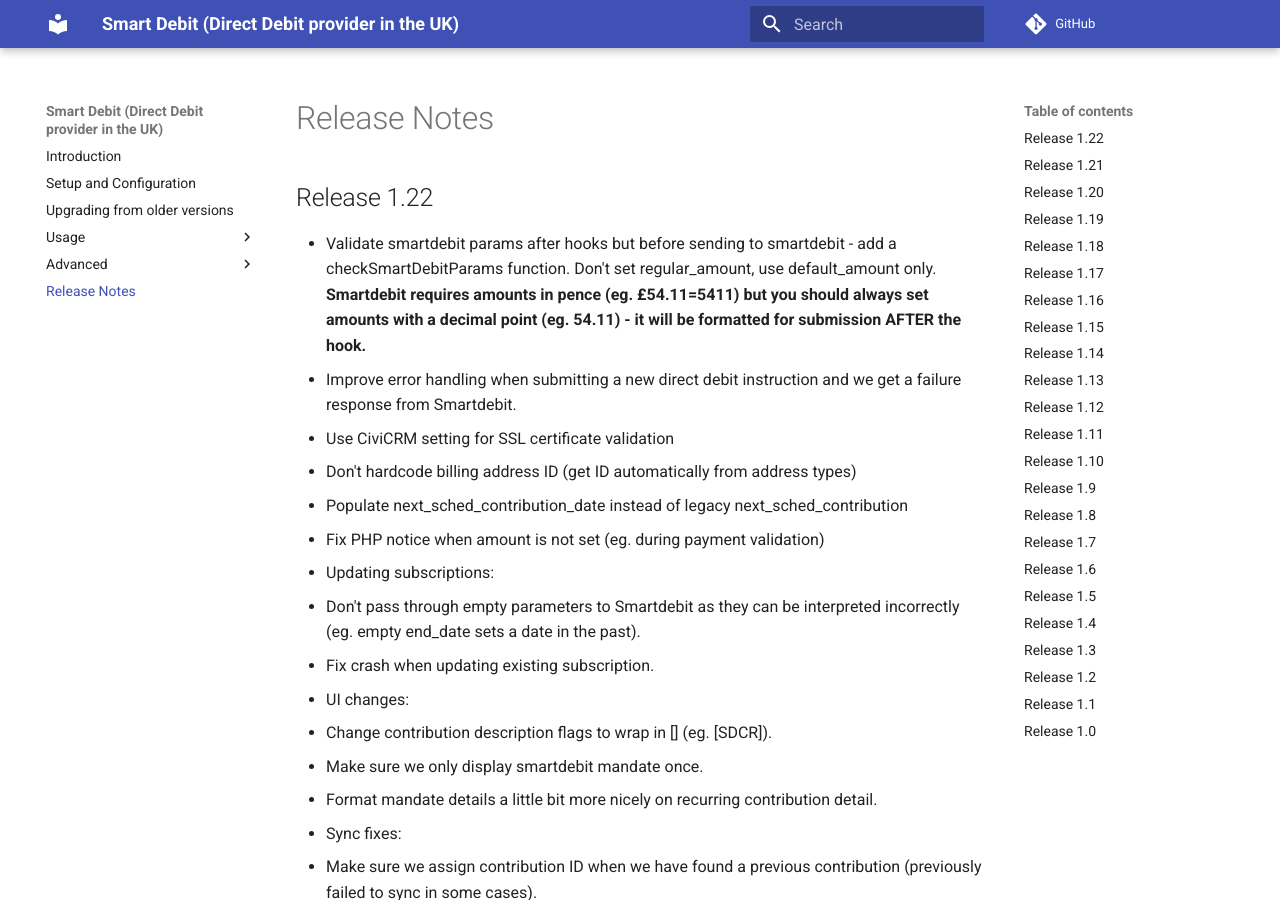
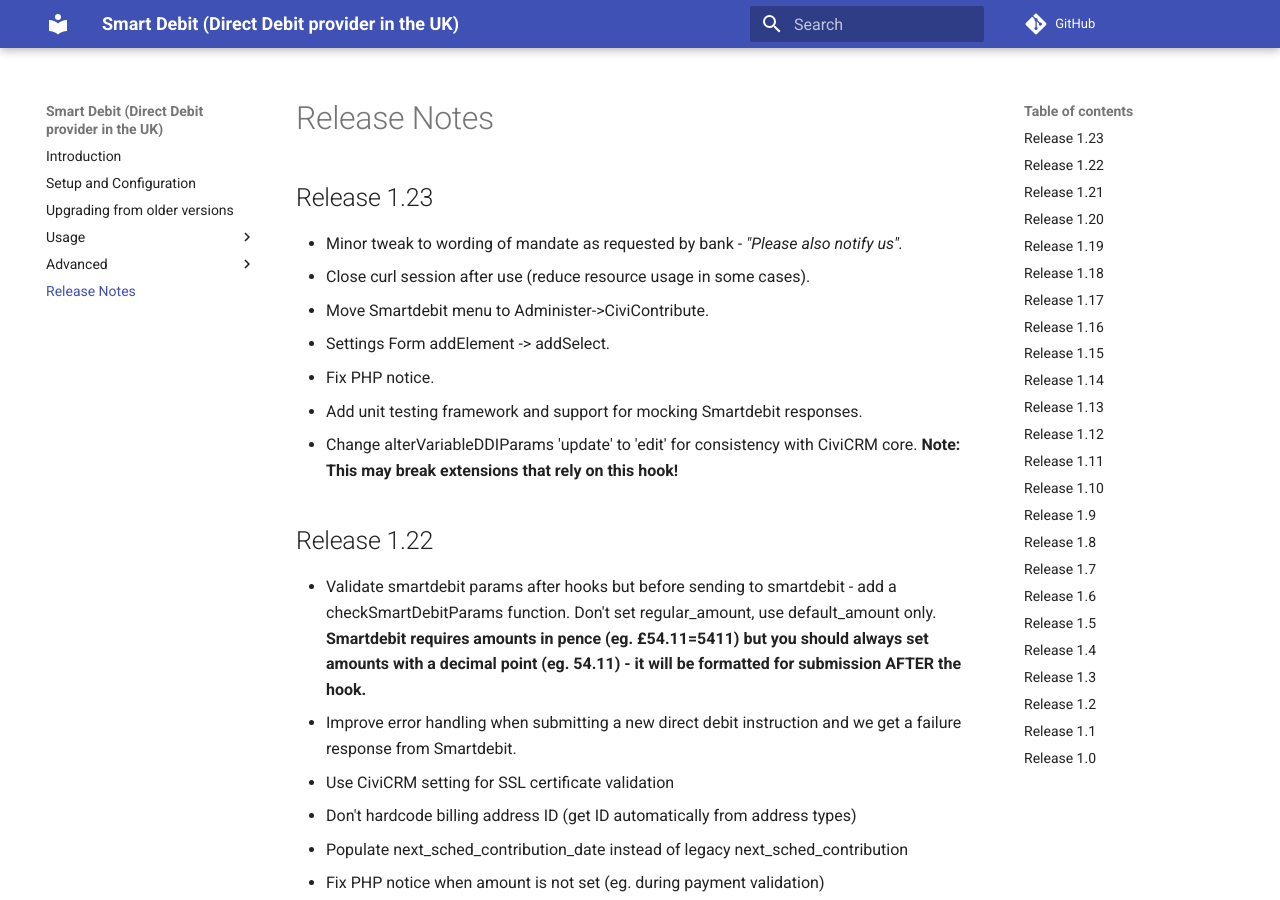
Before and after one commit to mattwire/org.civicrm.smartdebit, an MkDocs documentation site: the page built from docs/release/release_notes.md, in a window 1280 px wide and 900 px high. Built offline with MkDocs 1.6.1 and Material for MkDocs 9.7.7, drawn with Linux system fonts in a browser that asks for light colours; comment, search, counter and statistics services are not loaded; old or Windows-style settings are respelled for this version of MkDocs.

Commit message:
Release 1.23

```diff
--- a/docs/release/release_notes.md
+++ b/docs/release/release_notes.md
@@ -1,3 +1,13 @@
+## Release 1.23
+
+* Minor tweak to wording of mandate as requested by bank - *"Please also notify us".*
+* Close curl session after use (reduce resource usage in some cases).
+* Move Smartdebit menu to Administer->CiviContribute.
+* Settings Form addElement -> addSelect.
+* Fix PHP notice.
+* Add unit testing framework and support for mocking Smartdebit responses.
+* Change alterVariableDDIParams 'update' to 'edit' for consistency with CiviCRM core. **Note: This may break extensions that rely on this hook!**
+
 ## Release 1.22
 
 * Validate smartdebit params after hooks but before sending to smartdebit - add a checkSmartDebitParams function. Don't set regular_amount, use default_amount only. **Smartdebit requires amounts in pence (eg. £54.11=5411) but you should always set amounts with a decimal point (eg. 54.11) - it will be formatted for submission AFTER the hook.**
--- a/info.xml
+++ b/info.xml
@@ -15,8 +15,8 @@
     <url desc="Author">https://www.mjwconsult.co.uk</url>
     <url desc="Licensing">http://www.gnu.org/licenses/agpl-3.0.html</url>
   </urls>
-  <releaseDate>2018-03-20</releaseDate>
-  <version>1.22</version>
+  <releaseDate>2018-04-23</releaseDate>
+  <version>1.23</version>
   <develStage>stable</develStage>
   <compatibility>
     <ver>4.7</ver>
```
